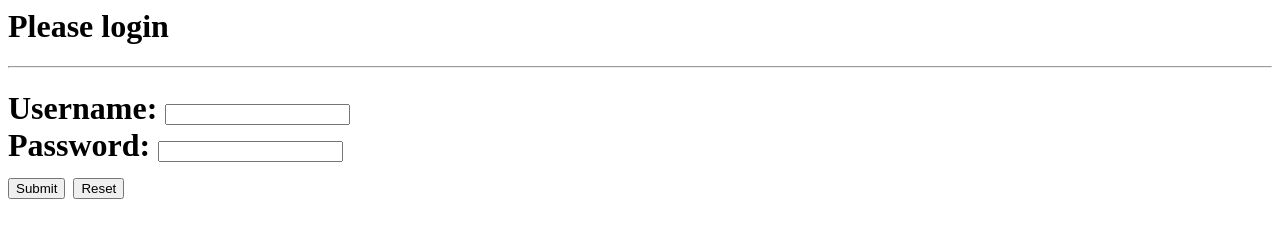
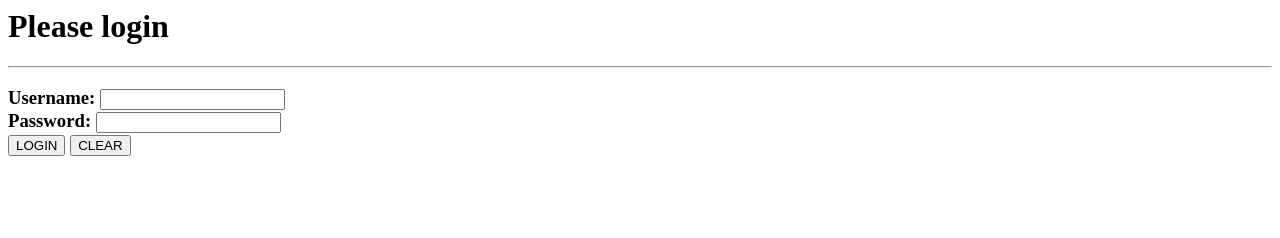
Before and after one commit to akash-wissen/myWebApp, a plain HTML site: page login.html in a window 1280 px wide. Drawn offline with Linux system fonts and the light colour scheme.

Commit message:
Update login.html

```diff
--- a/login.html
+++ b/login.html
@@ -4,10 +4,13 @@
   </head>
   <body> <h1> Please login </h1>
 <hr>
-<form> <h1> Username: <input type="text" name="un"> <br>
+<form action="welcome.html">
+  <h3>
+Username: <input type="text" name="un"> <br>
 Password: <input type="text" name="un"> <br>
-<input type="submit" name="b1">
-<input type="reset" name="b2">
-  </hr>
+<input type="submit" name="b1" value="LOGIN">
+<input type="reset" name="b2" value="CLEAR">
+  </h3>
+  </form>
   </body>
 </html>
```
